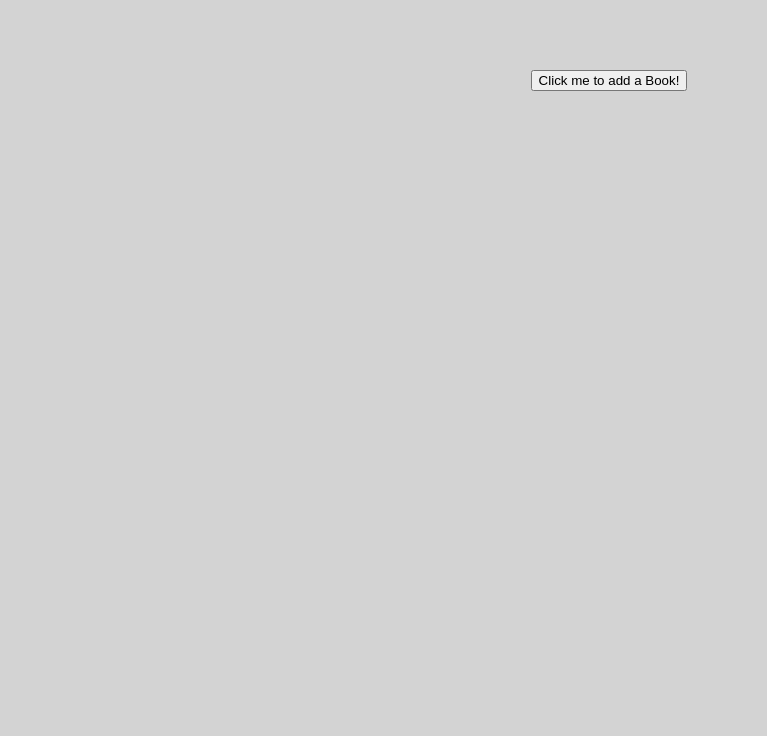
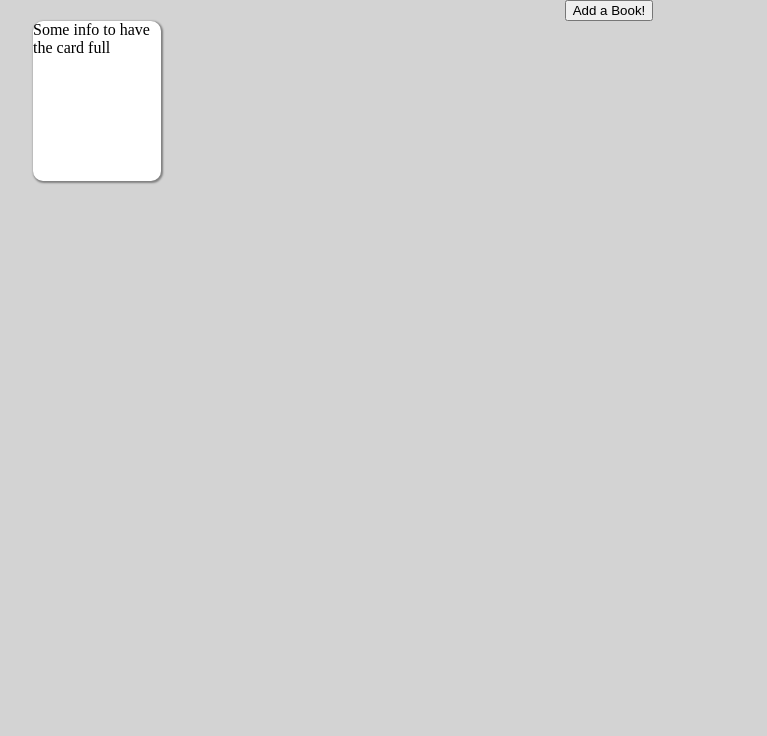
Before and after one commit to LittleDonkey146/library, a plain HTML site: page index.html in a window 1280 px wide. Shown: the top 736 px of the page, without its empty margins (31-798 px from the left). Drawn offline with Linux system fonts and the light colour scheme.

Commit message:
Changes on cards

```diff
--- a/index.html
+++ b/index.html
@@ -11,10 +11,10 @@
 </head>
 <body>
     <div class="addbtn">
-        <button class="add-book">Click me to add a Book!</button>
+        <button class="add-book">Add a Book!</button>
     </div>
     <div class="cards-box">
-
+        <div class="cards">Some info to have the card full</div>
     </div>
     <footer>
         <div>
--- a/script.js
+++ b/script.js
@@ -34,6 +34,9 @@ function readLibrary() {
 function addBookToPage(book) {
     const newnewBook = document.createElement('div');
     newnewBook.classList.add('cards');
-    newnewBook.textContent = `${book.title}`;
+    newnewBook.textContent = `Title: ${book.title}`
+    + ` Author: ${book.author}`
+    + ` Pages: ${book.pages}`
+    + ` Did you read it? ${book.read}`;
     cardBox.appendChild(newnewBook);
 }
--- a/style.css
+++ b/style.css
@@ -5,8 +5,8 @@ html, body {
 }
 
 body {
-    height: 100vh;
-    width: 100vw;
+    height: 100%;
+    width: 100%;
     display: flex;
     flex-direction: column;
     align-items: center;
@@ -21,27 +21,30 @@ body {
 
 .cards-box  {
     display: grid;
-    grid-template-columns: repeat(fit-content, minmax(100px, 1fr));
-    grid-template-rows: repeat(fit-content, minmax(100px, 1fr));
+    align-items: center;
+    justify-content: center;
+    grid-template-columns: repeat(3, minmax(100px, 1fr));
+    grid-template-rows: repeat(auto, minmax(100px, 1fr));
     height: 80%;
     width: 90%;
-    display: grid;
     gap: 10px;
 }
 
 .cards {
-    height: 10vh;
+    display: flex;
+    height: 20vh;
     width: 10vw;
-    background-color: aqua;
-    box-shadow: 2px 2px 2px 2px gray;
+    background-color: white;
+    box-shadow: 1px 1px 2px 1px gray;
+    border-radius: 10px;
 }
 
 footer {
     display: flex;
     position: absolute;
+    bottom: 0;
     width: 100%;
     height: 60px;
-    bottom: 0;
 }
 
 footer div {
```
